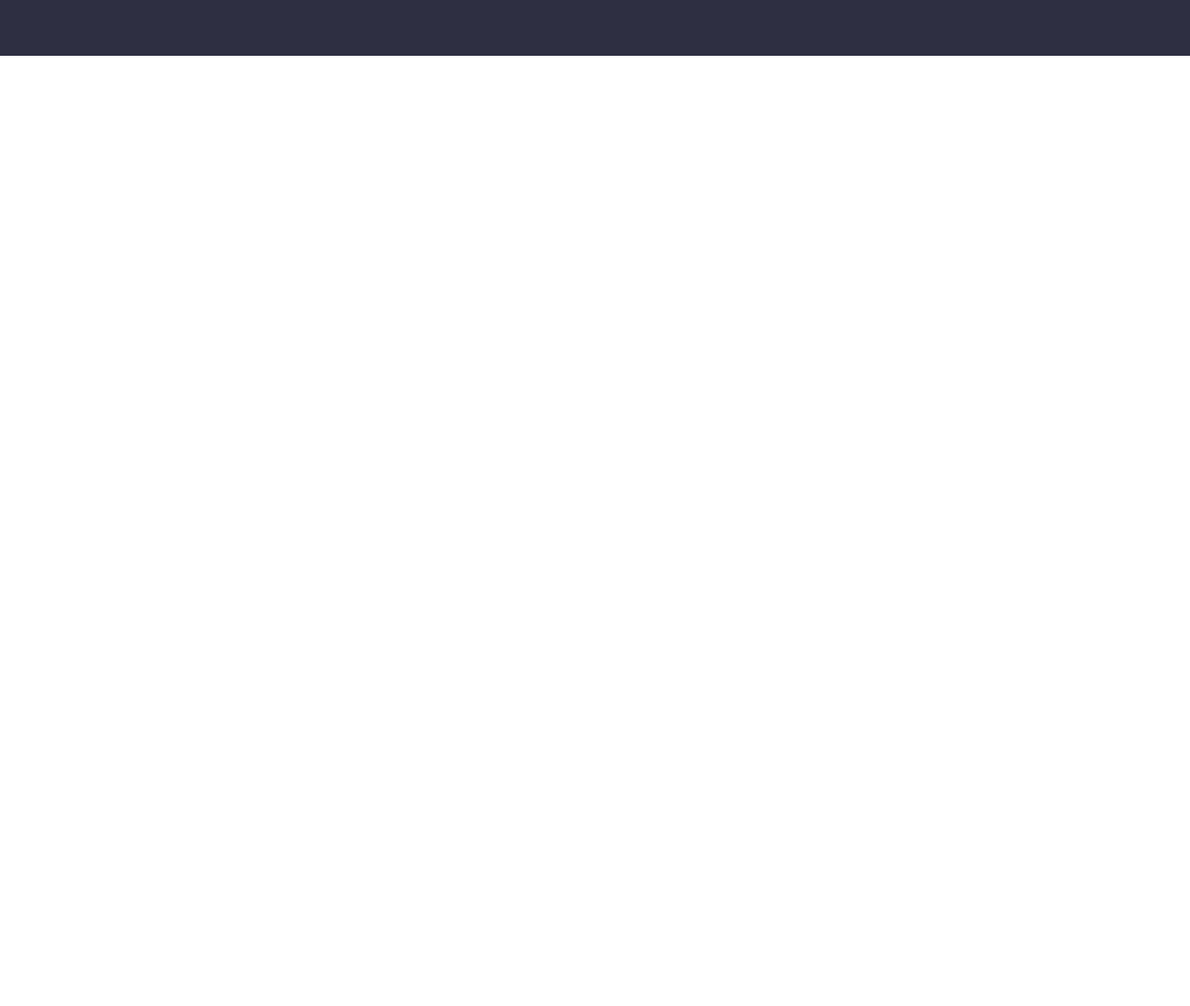
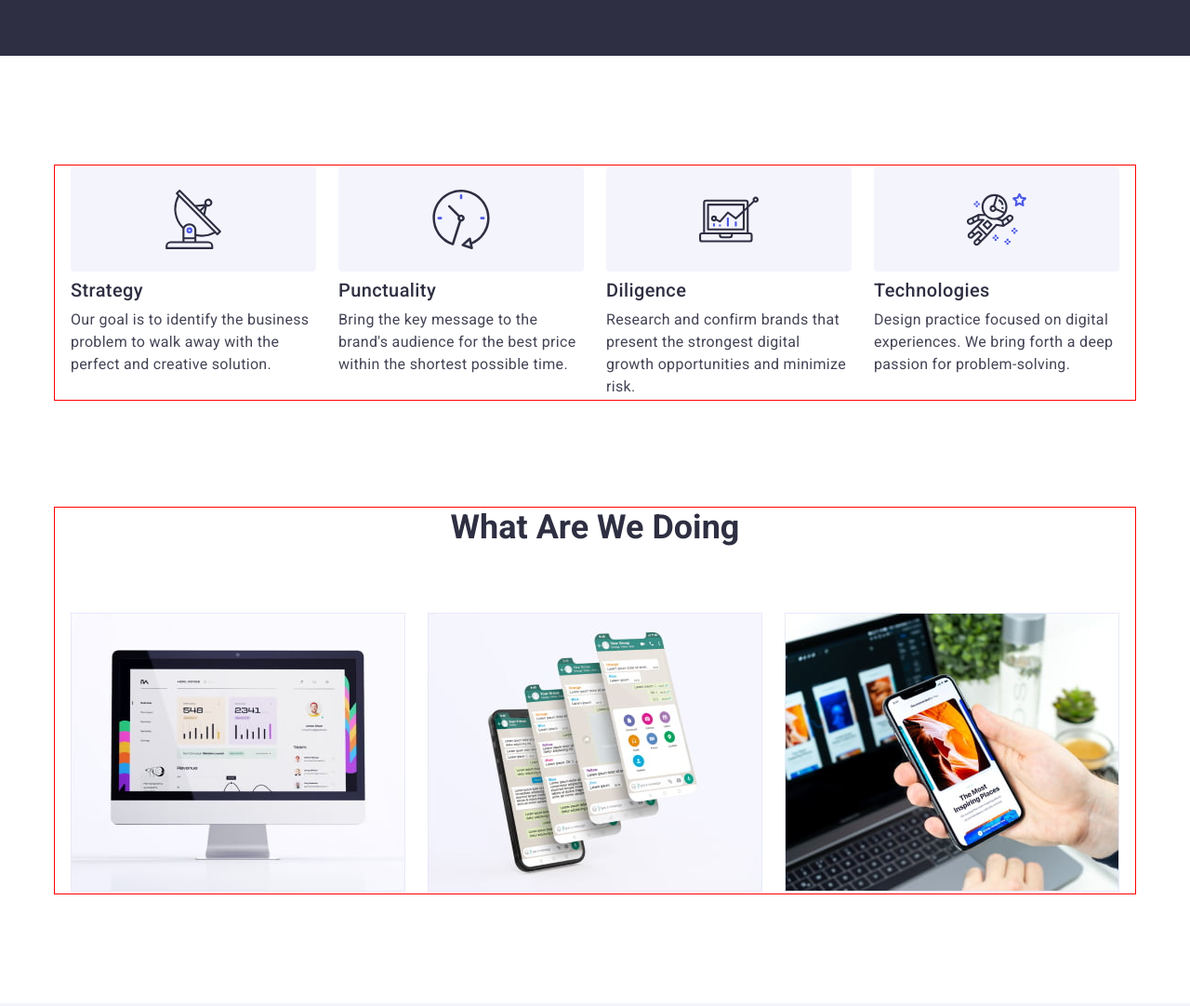
Before and after one commit to BohdanaT/goit-markup-hw-07, a plain HTML site: page index.html in a window 1280 px wide. Shown: the part 613-1695 px from the top of the page at 93% size. Before the commit the page ends 800 px from the top, so only its background shows below. Drawn offline with nearby package versions, Linux system fonts and the light colour scheme.

Commit message:
hw-07 commit 3

```diff
--- a/css/styles.css
+++ b/css/styles.css
@@ -149,7 +149,7 @@ img {
 }
 
 /* Global sub-title styles */
-.sub-title {
+/* .sub-title {
     margin-bottom: 8px;
 
     font-weight: 500;
@@ -158,15 +158,15 @@ img {
     letter-spacing: 0.02em;
 
     color: var(--dark-color);
-}
+} */
 
 /* Global text styles */
-.text {
+/* .text {
     line-height: 1.5;
     letter-spacing: 0.02em;
 
     color: var(--text-color);
-}
+} */
 
 /* Global footer styles */
 .footer {
@@ -217,7 +217,7 @@ img {
     margin-right: auto;
 }
 
-@media only screen and (min-width: 768px) {
+@media only screen and (min-width: 1158px) {
     .logo {
         margin-right: 76px;
   }
@@ -269,7 +269,7 @@ img {
 }
 
 @media only screen and (max-width: 767px) {
-.site-nav {
+.main-nav {
     display: none;
   }
 }
@@ -298,10 +298,6 @@ img {
   }
 }
 
-.address {
-    font-style: normal;
-}
-
 .address .link {
     font-style: normal;
     font-weight: 400;
@@ -320,7 +316,7 @@ img {
     font-size: 16px;
     line-height: 1.5;
     letter-spacing: 0.02em;
-    }
+  }
 }
 
 .address .link:hover,
@@ -417,12 +413,35 @@ img {
 
 .benefits-list {
     display: flex;
-    flex-wrap: wrap;
-    gap: 24px;
+    flex-direction: column;
+    row-gap: 72px;
 }
 
+@media only screen and (min-width: 768px) {
+.benefits-list {
+    flex-direction: row;
+    flex-wrap: wrap;
+    column-gap: 24px;
+  }
+}
+
+@media only screen and (min-width: 1158px) {
+.benefits-list {
+    flex-direction: row;
+    row-gap: 24px;
+  }
+}
+
+@media only screen and (min-width: 768px) {
+.benefits-descr {
+    flex-basis: calc((100% - 24px) / 2);
+  }
+}
+
+@media only screen and (min-width: 1158px) {
 .benefits-descr {
     flex-basis: calc((100% - 72px) / 4);
+  }
 }
 
 .benefits-bgc-icon {
@@ -438,6 +457,51 @@ img {
     background-color: var(--cloud-color);
 }
 
+@media only screen and (max-width: 1157px) {
+.benefits-bgc-icon {
+    display: none;
+  }
+}
+
+.benefits-sub-title {
+    margin-bottom: 8px;
+
+    font-weight: 700;
+    font-size: 36px;
+    line-height: 1.11;
+    text-align: center;
+    letter-spacing: 0.02em;
+
+    color: var(--dark-color);
+}
+
+@media only screen and (min-width: 768px) {
+.benefits-sub-title {
+    text-align: start;
+  }
+}
+
+@media only screen and (min-width: 1158px) {
+.benefits-sub-title {
+    font-weight: 500;
+    font-size: 20px;
+    line-height: 1.2;
+  }
+}
+
+.benefits-text {
+    font-weight: 500;
+    font-size: 16px;
+    line-height: 1.5;
+    letter-spacing: 0.02em;
+}
+
+@media only screen and (min-width: 1158px) {
+.benefits-text {
+    font-weight: 400;
+  }
+}
+
 /* Services */
 .services-list {
     display: flex;
@@ -449,6 +513,12 @@ img {
     flex-basis: calc((100% - 48px) / 3);
 }
 
+@media only screen and (max-width: 1157px) {
+.services-section {
+    display: none;
+  }
+}
+
 /* Team */
 .team-section {
     background-color: var(--cloud-color);
@@ -456,12 +526,19 @@ img {
 
 .team-list {
     display: flex;
-    flex-wrap: wrap;
-    gap: 24px;
+    flex-direction: column;
+    row-gap: 72px;
+
 }
 
-.team-list .team-card {
-    flex-basis: calc((100% - 72px) / 4);
+@media only screen and (min-width: 768px) {
+.team-list {
+    flex-direction: row;
+    justify-content: center;
+    flex-wrap: wrap;
+    row-gap: 64px;
+    column-gap: 24px;
+  }
 }
 
 .team-card {
@@ -588,8 +665,8 @@ img {
     width: 264px;
     margin-right: auto;
 
+    letter-spacing: 0.02em;
     line-height: 1.5;
-    letter-spacing: 0.02em;
     color: var(--cloud-color);
 }
 
--- a/index.html
+++ b/index.html
@@ -75,18 +75,18 @@
         </div>
       </section>
       <!-- Benefits section -->
-      <!-- <section class="section benefits-section">
-        <div class="container">
+      <section class="section benefits-section">
+        <div class="benefits-container container">
           <h2 class="section-title visually-hidden">Benefits</h2>
-          <ul class="list benefits-list">
+          <ul class="benefits-list list">
             <li class="benefits-descr">
               <div class="benefits-bgc-icon">
                 <svg class="benefits-icon" width="64" height="64">
                   <use href="./images/icon.svg#antenna-icon"></use>
                 </svg>
               </div>
-              <h3 class="sub-title">Strategy</h3>
-              <p class="text">
+              <h3 class="benefits-sub-title">Strategy</h3>
+              <p class="benefits-text">
                 Our goal is to identify the business problem to walk away with
                 the perfect and creative solution.
               </p>
@@ -97,8 +97,8 @@
                   <use href="./images/icon.svg#clock-icon"></use>
                 </svg>
               </div>
-              <h3 class="sub-title">Punctuality</h3>
-              <p class="text">
+              <h3 class="benefits-sub-title">Punctuality</h3>
+              <p class="benefits-text">
                 Bring the key message to the brand's audience for the best price
                 within the shortest possible time.
               </p>
@@ -109,8 +109,8 @@
                   <use href="./images/icon.svg#diagram-icon"></use>
                 </svg>
               </div>
-              <h3 class="sub-title">Diligence</h3>
-              <p class="text">
+              <h3 class="benefits-sub-title">Diligence</h3>
+              <p class="benefits-text">
                 Research and confirm brands that present the strongest digital
                 growth opportunities and minimize risk.
               </p>
@@ -121,17 +121,17 @@
                   <use href="./images/icon.svg#astronaut-icon"></use>
                 </svg>
               </div>
-              <h3 class="sub-title">Technologies</h3>
-              <p class="text">
+              <h3 class="benefits-sub-title">Technologies</h3>
+              <p class="benefits-text">
                 Design practice focused on digital experiences. We bring forth a
                 deep passion for problem-solving.
               </p>
             </li>
           </ul>
         </div>
-      </section> -->
+      </section>
       <!-- Services section -->
-      <!-- <section class="section">
+      <section class="services-section section">
         <div class="container">
           <h2 class="section-title">What Are We Doing</h2>
           <ul class="list services-list">
@@ -161,9 +161,9 @@
             </li>
           </ul>
         </div>
-      </section> -->
+      </section>
       <!-- Team section -->
-      <!-- <section class="section team-section">
+      <section class="team-section section">
         <div class="container">
           <h2 class="section-title">Our Team</h2>
           <ul class="list team-list">
@@ -177,7 +177,7 @@
               <div class="team-descr">
                 <h3 class="sub-title">Mark Guerrero</h3>
                 <p class="text member-descr">Product Designer</p>
-
+              <!-- Socials start -->
                 <ul class="list socials-list">
                   <li class="socials-item">
                     <a class="link socials-link" href="">
@@ -208,7 +208,7 @@
                     </a>
                   </li>
                 </ul>
-
+              <!-- Socials end -->
               </div>
             </li>
             <li class="team-card">
@@ -221,7 +221,7 @@
               <div class="team-descr">
                 <h3 class="sub-title">Tom Ford</h3>
                 <p class="text member-descr">Frontend Developer</p>
-
+              <!-- Socials start -->
                 <ul class="list socials-list">
                   <li class="socials-item">
                     <a class="link socials-link" href="">
@@ -252,7 +252,7 @@
                     </a>
                   </li>
                 </ul>
-
+              <!-- Socials end -->
               </div>
             </li>
             <li class="team-card">
@@ -265,7 +265,7 @@
               <div class="team-descr">
                 <h3 class="sub-title">Camila Garcia</h3>
                 <p class="text member-descr">Marketing</p>
-
+              <!-- Socials start -->
                 <ul class="list socials-list">
                   <li class="socials-item">
                     <a class="link socials-link" href="">
@@ -296,7 +296,7 @@
                     </a>
                   </li>
                 </ul>
-
+              <!-- Socials end -->
               </div>
             </li>
             <li class="team-card">
@@ -309,7 +309,7 @@
               <div class="team-descr">
                 <h3 class="sub-title">Daniel Wilson</h3>
                 <p class="text member-descr">UI Designer</p>
-
+              <!--Socials start  -->
                 <ul class="list socials-list">
                   <li class="socials-item">
                     <a class="link socials-link" href="">
@@ -340,12 +340,12 @@
                     </a>
                   </li>
                 </ul>
-
+              <!-- Socials end -->
               </div>
             </li>
           </ul>
         </div>
-      </section> -->
+      </section>
       <!-- Customers section -->
       <!-- <section class="section">
         <div class="container">
```
